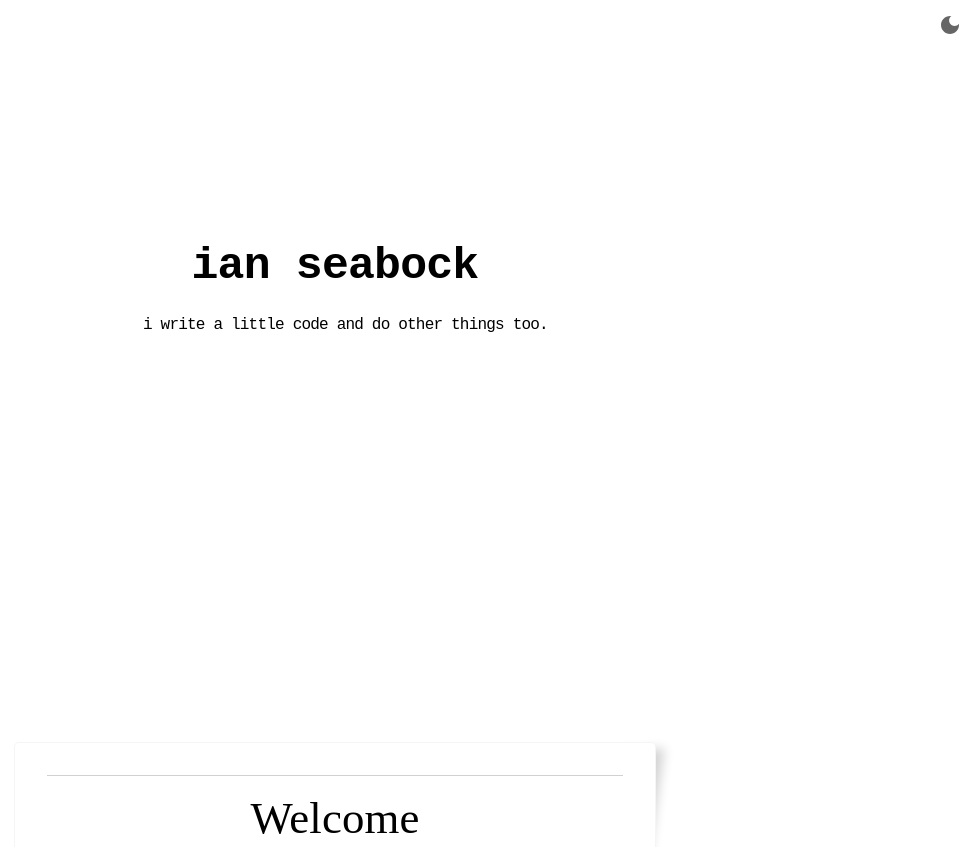
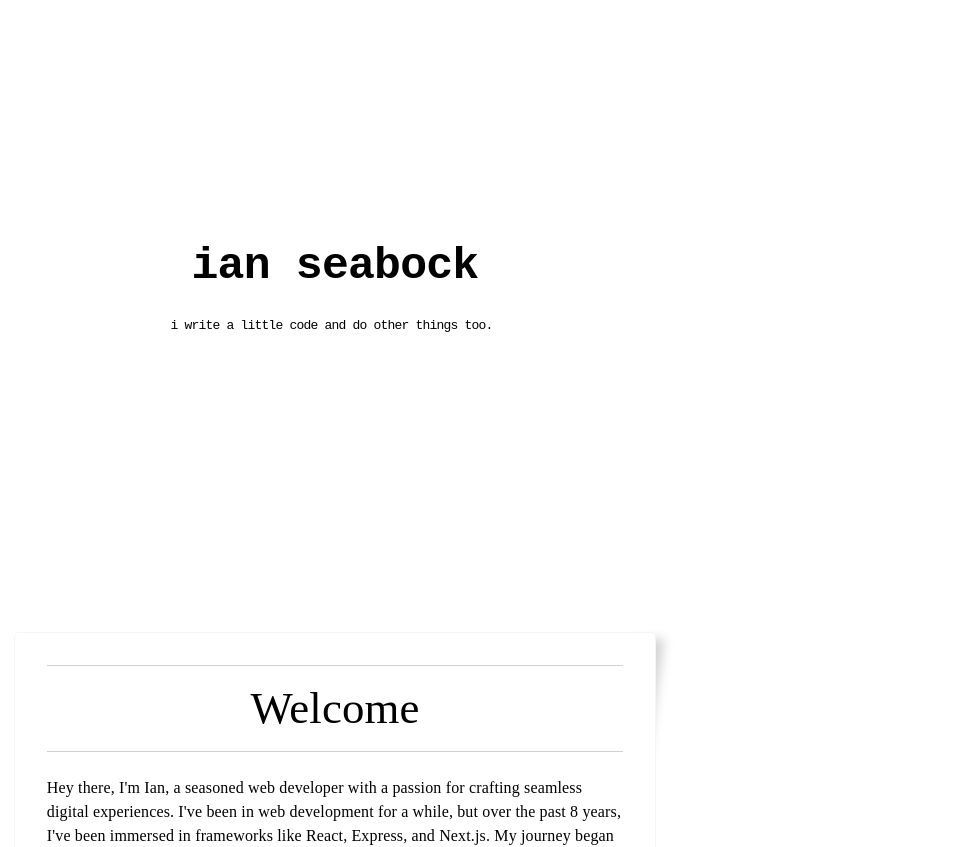
Before and after one commit to iseabock/ianseabock, a Next.js app: page / in a window 1280 px wide. Shown: the top 847 px of the page, without its empty margins (305-1280 px from the left). Built offline with nearby package versions, Linux system fonts and the light colour scheme.

Commit message:
fix typewriter

```diff
--- a/components/Typewriter.jsx
+++ b/components/Typewriter.jsx
@@ -33,13 +33,13 @@ const BlinkingCursor = ({ sentenceComplete }) => {
         };
     }, [isBlinkOn]);
 
-    return <Box sx={{ width: '1rem' }}>{show ? '_' : ' '}</Box>;
+    return <Box>{show ? <span>_</span> : <span style={{ color: 'transparent' }}>_</span>}</Box>;
 };
 
 const Typewriter = ({ sentence, typingSpeed }) => {
     const [currentText, setCurrentText] = useState('');
     const [currentIndex, setCurrentIndex] = useState(0);
-    const [fontSize, setFontSize] = useState(16);
+    const [fontSize, setFontSize] = useState(20);
     const { sentenceComplete, setSentenceComplete } = useContext(TypewriterContext);
 
     // Randomize typing speed to mimic human typing... sort of. Bigger number = slower btw
@@ -49,12 +49,12 @@ const Typewriter = ({ sentence, typingSpeed }) => {
     useEffect(() => {
         var container = document.getElementById('sentenceTest');
         var text = document.getElementById('text');
-        var fontSize = 20;
-        text.style.fontSize = fontSize + 'px';
+        var testFontSize = 20;
+        text.style.fontSize = testFontSize + 'px';
         while (Math.ceil(text.clientWidth) > container.clientWidth) {
-            fontSize--;
-            text.style.fontSize = fontSize + 'px';
-            setFontSize(`${fontSize--}px`);
+            testFontSize--;
+            text.style.fontSize = testFontSize + 'px';
+            setFontSize(`${testFontSize--}px`);
         }
     }, [fontSize]);
 
@@ -79,7 +79,7 @@ const Typewriter = ({ sentence, typingSpeed }) => {
 
     return (
         <Box
-            // sx={{ width: '100%' }}
+            sx={{ width: '100%' }}
             flexDirection="column"
             alignItems="center"
             justifyContent="center">
@@ -87,7 +87,7 @@ const Typewriter = ({ sentence, typingSpeed }) => {
                 component="div"
                 variant="courier"
                 sx={{
-                    width: '24rem',
+                    width: 'fit-content',
                     display: 'flex',
                     flexDirection: 'row',
                     alignItems: 'center',
@@ -100,16 +100,19 @@ const Typewriter = ({ sentence, typingSpeed }) => {
                 <BlinkingCursor sentenceComplete={sentenceComplete} />
             </Typography>
             <Box id="sentenceTest" sx={{ width: '24rem' }}>
-                <Box
+                <Typography
+                    component="div"
+                    variant="courier"
                     id="text"
                     sx={{
                         whiteSpace: 'nowrap',
                         width: 'auto',
                         position: 'absolute',
-                        color: 'transparent'
+                        color: 'transparent',
+                        fontSize: fontSize
                     }}>
-                    {sentence}
-                </Box>
+                    {sentence + '_'}
+                </Typography>
             </Box>
         </Box>
     );
@@ -117,8 +120,8 @@ const Typewriter = ({ sentence, typingSpeed }) => {
 
 Typewriter.propTypes = {
     sentence: PropTypes.string,
-    typingSpeed: PropTypes.number
-    // containerSize: PropTypes.number
+    typingSpeed: PropTypes.number,
+    containerSize: PropTypes.number
 };
 
 BlinkingCursor.propTypes = {
--- a/pages/_app.js
+++ b/pages/_app.js
@@ -2,11 +2,11 @@ import React, { useState } from 'react';
 import PropTypes from 'prop-types';
 import { ThemeProvider } from '@mui/material/styles';
 import CssBaseline from '@mui/material/CssBaseline';
-import DarkModeIcon from '@mui/icons-material/DarkMode';
-import LightModeIcon from '@mui/icons-material/LightMode';
-import IconButton from '@mui/material/IconButton';
+// import DarkModeIcon from '@mui/icons-material/DarkMode';
+// import LightModeIcon from '@mui/icons-material/LightMode';
+// import IconButton from '@mui/material/IconButton';
 
-import { lightTheme, darkTheme } from '../theme';
+import { lightTheme } from '../theme';
 import './index.scss';
 
 import { ThemeContext } from '../util/Context';
@@ -16,7 +16,7 @@ function MyApp({ Component, pageProps }) {
 
     return (
         <ThemeContext.Provider value={{ darkMode, setDarkMode }}>
-            <IconButton
+            {/* <IconButton
                 sx={{ position: 'absolute', top: '5px', right: '5px' }}
                 onClick={() => setDarkMode(!darkMode)}>
                 {darkMode ? (
@@ -24,8 +24,8 @@ function MyApp({ Component, pageProps }) {
                 ) : (
                     <DarkModeIcon sx={{ color: '#666666' }} />
                 )}
-            </IconButton>
-            <ThemeProvider theme={darkMode ? darkTheme : lightTheme}>
+            </IconButton> */}
+            <ThemeProvider theme={lightTheme}>
                 <CssBaseline />
                 <Component {...pageProps} />
             </ThemeProvider>
--- a/pages/index.js
+++ b/pages/index.js
@@ -1,4 +1,5 @@
 import React, { useEffect } from 'react';
+import Box from '@mui/material/Box';
 
 import MainLayout from '../components/MainLayout';
 import Contact from '../components/Contact';
@@ -22,12 +23,12 @@ const Home = () => {
 
     return (
         <MainLayout home={true}>
-            <div>
+            <Box sx={{ position: 'relative', marginTop: '-110px' }}>
                 {constants.home.map((sectionObject, index) => (
                     <HomeSection key={index} sectionObject={sectionObject} />
                 ))}
                 <Contact />
-            </div>
+            </Box>
         </MainLayout>
     );
 };
```
